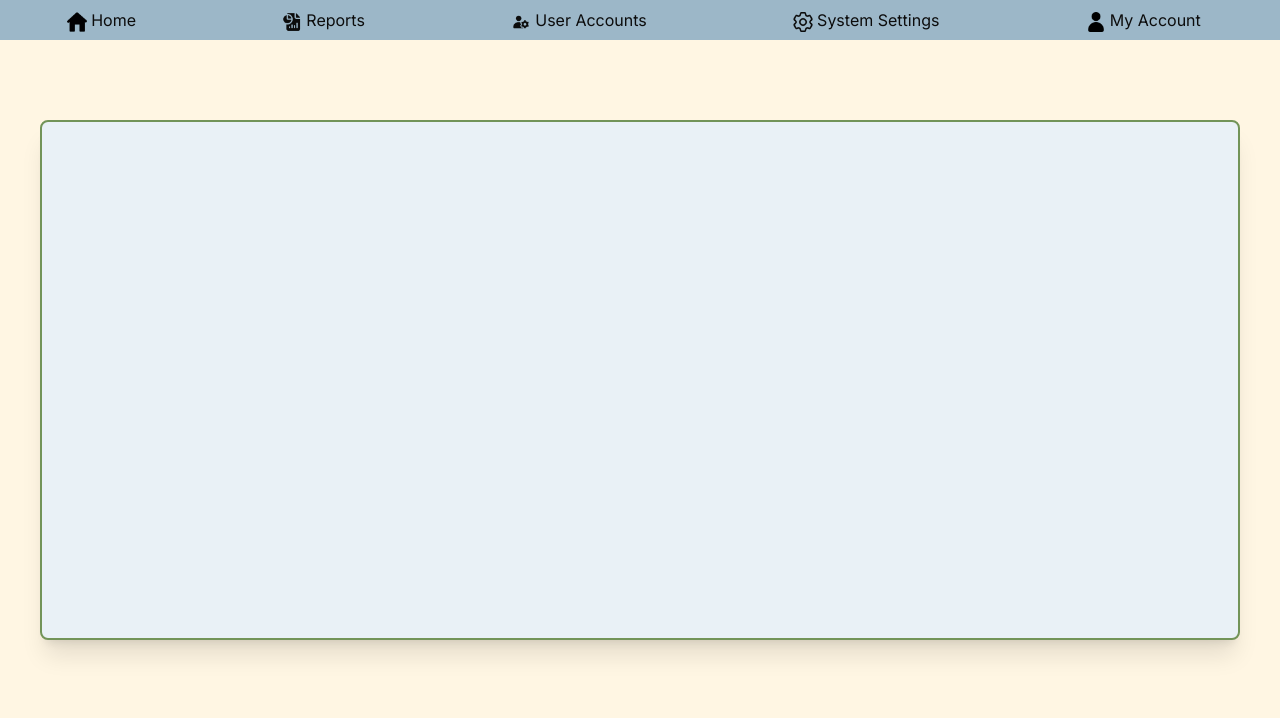
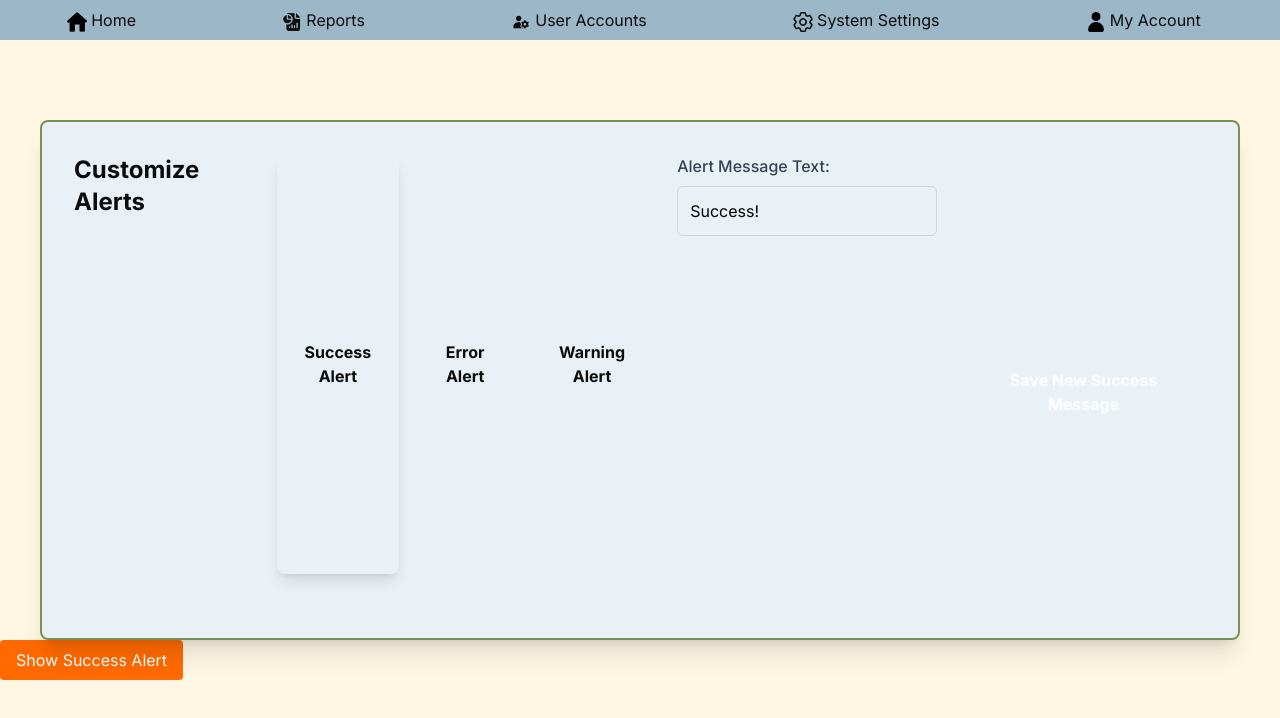
Before and after one commit to Kaytster/SoftwareEngineering-Project, a Next.js app: page /systemSettings/notifications in a window 1280 px wide. Shown: the top 718 px of the page. Built offline with nearby package versions, Linux system fonts and the light colour scheme.

Commit message:
added a form to modify the alert content

```diff
--- a/src/app/systemSettings/notifications/page.tsx
+++ b/src/app/systemSettings/notifications/page.tsx
@@ -45,7 +45,40 @@ export default function Notifications() {
           </header>
           <div className="relative w-300 h-130 mx-auto mt-20">
               <div className="absolute inset-0 p-8 bg-[#E9F1F6] border-2 border-[#729458] rounded-lg shadow-xl z-20">
-                  <div className="flex space-x-6 h-full"></div>
+                  <div className="flex space-x-6 h-full">
+                    <h2 className='text-2xl font-bold mb-6 text-foreground'>
+                        Customize Alerts
+                    </h2>
+                    <div className='flex space-x-4 mb-8'>
+                        {['Success', 'Error', 'Warning'].map((type) => (
+                            <button className={getTypeStyles(type as AlertType, selectedType)}
+                                    key={type}
+                                    onClick={() => setSelectedType(type as AlertType)}
+                            >
+                                {type} Alert
+                            </button>
+                        ))}
+                    </div>
+
+                    <div className='flex flex-col'>
+                        <label htmlFor='alert-msg'
+                               className='mb-2 font-medium text-gray-700'>
+                                Alert Message Text:
+                        </label>
+                        <input className='p-3 border border-gray-300 rounded-md text-black focus:ring-secondary focus:border-secondary'
+                               id='alert-msg'
+                               type='text'
+                               value={currentMessage}
+                               onChange={handleInputChange}
+                               placeholder='Enter message...'
+                        />
+                    </div>
+                    <button className='mt-6 px-6 py-2 bg-secondary text-white rounded-md font-bold hover:opacity-90 transition'
+                            onClick={handleSave}
+                    >
+                        Save New {selectedType} Message
+                    </button>
+                  </div>
                   {/* <button className='px-4 py-2 bg-green-500 text-white rounded'
                           onClick={() => showAlert('Success', 'success')}
                   >
@@ -61,10 +94,14 @@ export default function Notifications() {
                   >
                     Show Warning Alert
                   </button> */}
-
-
               </div>
           </div>
+
+          <button className='px-4 py-2 bg-orange-500 text-white rounded'
+                          onClick={() => showAlert(selectedType, currentMessage)}
+          >
+                    Show Success Alert
+            </button>
       </main>
   )
 }
```
